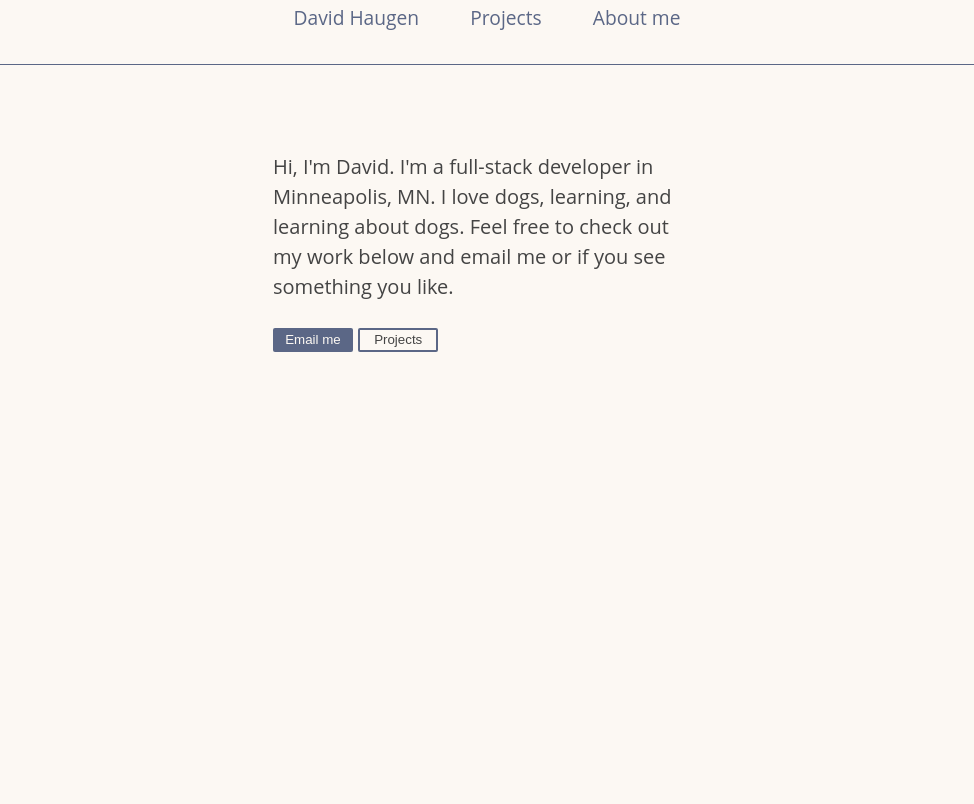
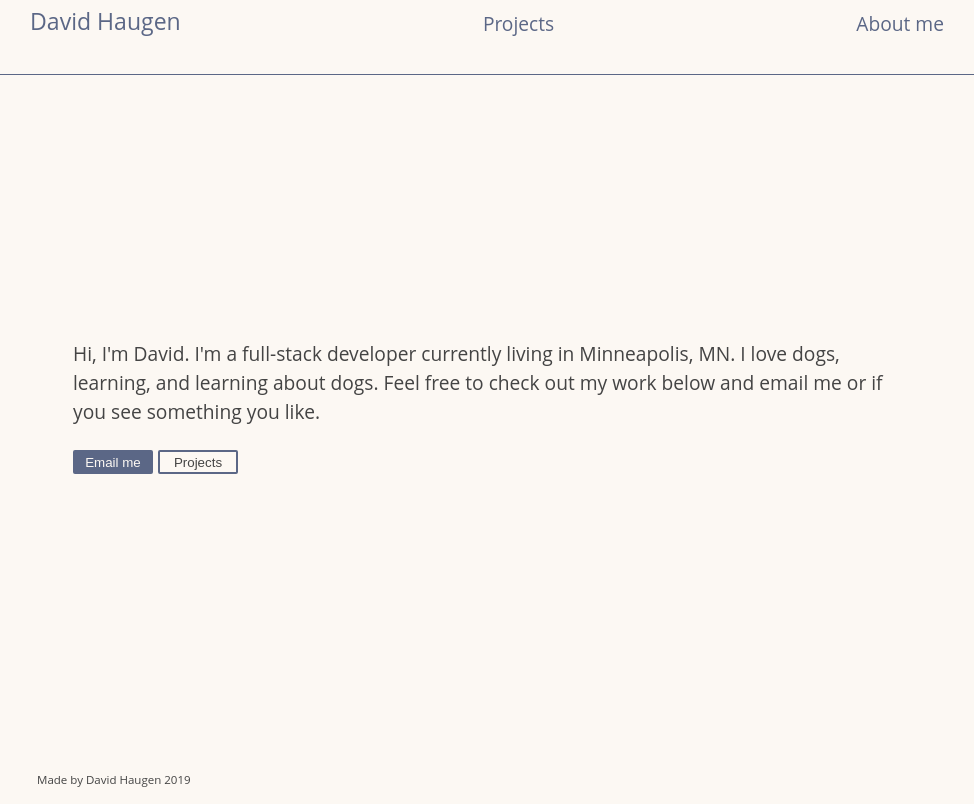
Before and after one commit to DavidHaugen/jqueryportfolio, a plain HTML site: page index.html in a window 1280 px wide. Shown: the top 804 px of the page, without its empty margins (153-1127 px from the left). Drawn offline with nearby package versions, Linux system fonts and the light colour scheme.

Commit message:
link up all links and buttons

```diff
--- a/index.css
+++ b/index.css
@@ -7,6 +7,7 @@
 
 html{
   background-color: #fcf8f3;
+  height: 100%
 }
 
 .flex{
@@ -23,11 +24,30 @@ body {
   max-width: 900px;
   margin-right: auto;
   margin-left: auto;
+  font-size: 1.2em;
 }
 
+nav ul.flex{
+  flex: 1 0 auto;
+  display: inline-flex;
+  margin: 0;
+  padding: 0;
+}
 
+nav li{
+  flex: 1 0 auto;
+  list-style: none;
+  display: flex;
+  margin: 0;
+  padding: 0;
+  align-self: flex-end;
+  text-align: center;
+  justify-content: space-around;
+  min-width: 0;
+}
 
-nav {
+#nav-list {
+  flex: 1;
   position: fixed;
   top: 0;
   left: 0;
@@ -37,34 +57,52 @@ nav {
   justify-content: space-around;
   padding-bottom: 2rem;
   border-bottom: 1px solid #5b6786;
-  width: 90%;
+  width: 95%;
   margin-left: auto;
   margin-right: auto;
 }
 
 section {
   min-height: 1vh;
-  padding: 6% 4%;
+  padding: 0 4%;
   text-align: left;
+  margin-bottom: 40px;
+  justify-content: center;
+  flex-direction: column;
+
 }
 
 .home{
   background-color: #fcf8f3;
-  min-height: 500px;
+  height: 80vh;
   flex-direction: column;
+  justify-content: center;
+    /* max-width: 500px;
+    margin-left: auto;
+    margin-right: auto;
+    min-height: 100vh; */
+
 }
 
-.nav-list{
-  justify-content: center;
+#home-link{
+  font-size: 1.2em;
+
 }
 
+#projects-link{
+  font-size: 1em;
+}
+
+#about-link{
+  font-size: 1em;
+}
+
+
 .nav-link{
-  font-size: 1.2rem;
-  display: inline-block;
+  display: inline-flex;
   text-decoration: none;
   padding: .3vw 2vw;
   color: #5b6786;
-  height: 2rem;
 }
 
 .nav-link:hover{
@@ -73,21 +111,11 @@ section {
 
 main{
   padding-top: 70px;
-}
-
-footer{
-  background-color: #fff;
+  display: flex;
 }
 
 .button-container{
   display: inline-block;
-}
-
-.home{
-  max-width: 500px;
-  margin-left: auto;
-  margin-right: auto;
-  min-height: 100vh;
 }
 
 .button-solid{
@@ -126,6 +154,13 @@ footer{
 
 .project{
   flex-direction: column;
+  height: 90vh;
+
+}
+
+.project-title{
+  margin-top:0;
+  margin-bottom: 0;
 }
 
 
@@ -168,6 +203,10 @@ footer{
 footer{
   background-color: #fcf8f3;
   color: #444;
+  position: fixed;
+  font-size: .6em;
+  justify-content: flex-end;
+  bottom: 0;
 }
 
 .hidden{
--- a/index.html
+++ b/index.html
@@ -8,29 +8,33 @@
   <link rel="stylesheet" href="index.css">
 </head>
 <body>
-  <nav role="navigation" class="flex nav-list">
+  <nav role="navigation" class="flex" id="nav-list">
+    <ul class="flex">
+      <li>
           <a href="" class="nav-link" id="home-link">David Haugen</a>
+      </li>
+      <li>
           <a href="" class="nav-link" id="projects-link">Projects</a>
+      </li>
+      <li>
           <a href="" class="nav-link" id="about-link">About me</a>
+      </li>
+    </ul>
   </nav>
   <main>
     <section class="home flex">
       <p id="home-paragraph">
-      Hi, I'm David. I'm a full-stack developer in Minneapolis, MN. I love dogs, learning, and learning about dogs.  Feel free to check out my work below and email me or  if you see something you like.
+      Hi, I'm David. I'm a full-stack developer currently living in Minneapolis, MN. I love dogs, learning, and learning about dogs.  Feel free to check out my work below and email me or  if you see something you like.
       </p>
       <div class="home-links">
-        <form class="button-container" id="projects-form">
-          <button type="submit" class="button-solid">Email me</button>
-        </form>
-        <form class="button-container" id="Email-form">
-          <button type="submit" class="button-border">Projects</button>
-        </form>
+          <a href="mailto:haugen.dj@gmail.com"><button class="button-solid">Email me</button></a>
+          <a href="" ><button type="submit" class="button-border projects-link-button" >Projects</button></a>
       </div>
     </section>
-    <section class="project flex">
+    <section class="project flex hidden">
       <div class="project-container">
         <h2 class="project-title project-item">Animal quiz</h2>
-        <div class="image-container project item">
+        <div class="image-container project-item">
           <img src="/images/animal-quiz.png" alt="Project screenshot" class="project-screenshot">
         </div>
         <div class="technologies-container flex project-item">
@@ -44,18 +48,14 @@
 
 
       <div class="project-links project-item">
-          <form class="button-container" id="repo-form">
-            <button type="submit" class="button-border">View repo</button>
-          </form>
-          <form class="button-container" id="live-form">
-            <button type="submit" class="button-solid">Live app</button>
-          </form>
+            <a href="https://github.com/DavidHaugen/animal-quiz" target="_blank"><button class="button-border">View repo</button></a>
+            <a href="https://davidhaugen.github.io/animal-quiz/" target="_blank"><button class="button-solid">View repo</button></a>
         </div>
       </div>
     </section>
       <!-- <section class="project">Project 2</section>
       <section class="project">Project 3</section> -->
-    <section class="about-me flex">
+    <section class="about-me flex hidden">
       <p class="about-me-paragraph">
           I'm always trying to learn something new. If I'm not working, I'm probably neck-deep in a new hobby. Lately it's been a math-inspired sculpture project, playing guitar, and running with my dog, Odin. Last year I decided to add Web Development to the list, and I fell in head-first. Now, I'm in the middle of Thinkful's Full-Stack Web Development Boot Camp and am looking to build a career using my curiosity to solve problems with the latest trends in the industry.
       </p>
@@ -63,12 +63,14 @@
           I'm currently looking for work and can be reached using any of the links below.
       </p>
       <div class="technologies-container flex project-item">
-        <img src="images/Github-logo.png" alt="Github logo" class="contact-logo">
-        <img src="images/mail-gray.png" alt="An envelope"class="contact-logo">
-        <img src="images/linkedin-logo-transparent-rescaled.png" alt="Linkedin logo"class="contact-logo">
+        <a href="https://github.com/DavidHaugen" target="_blank"><img src="images/Github-logo.png" alt="Github logo" class="contact-logo"><a>
+        <a href="mailto:haugen.dj@gmail.com"><img src="images/mail-gray.png" alt="An envelope"class="contact-logo"></a>
+        <a href="https://www.linkedin.com/in/haugen-david" target="_blank"><img src="images/linkedin-logo-transparent-rescaled.png" alt="Linkedin logo"class="contact-logo"></a>
       </div>
     </section>
-    <footer class="footer">Made by David Haugen 2019</footer>
+    <footer class="footer flex">
+      <p> Made by David Haugen 2019</p>
+    </footer>
   </main>
 
   <script src='https://code.jquery.com/jquery-3.3.1.min.js' integrity='sha256-FgpCb/KJQlLNfOu91ta32o/NMZxltwRo8QtmkMRdAu8='' crossorigin='anonymous'></script>
--- a/index.js
+++ b/index.js
@@ -19,6 +19,17 @@ function handleProjectsClick(){
   });
 }
 
+function handleProjectsButton(){
+  $('.projects-link-button').on('click', function(event){
+    event.preventDefault();
+    console.log('click')
+    $('.project').removeClass('hidden');
+    $('.home').addClass('hidden');
+    $('.about-me').addClass('hidden');
+  });
+}
+
+
 function handleAboutClick(){
   $('#about-link').on('click', function(event){
     event.preventDefault();
@@ -32,6 +43,7 @@ function bindEventListeners(){
   handleHomeClick();
   handleProjectsClick();
   handleAboutClick();
+  handleProjectsButton();
 }
 
 $(bindEventListeners);
```
Lines whose indentation alone changed are shown as unchanged.
